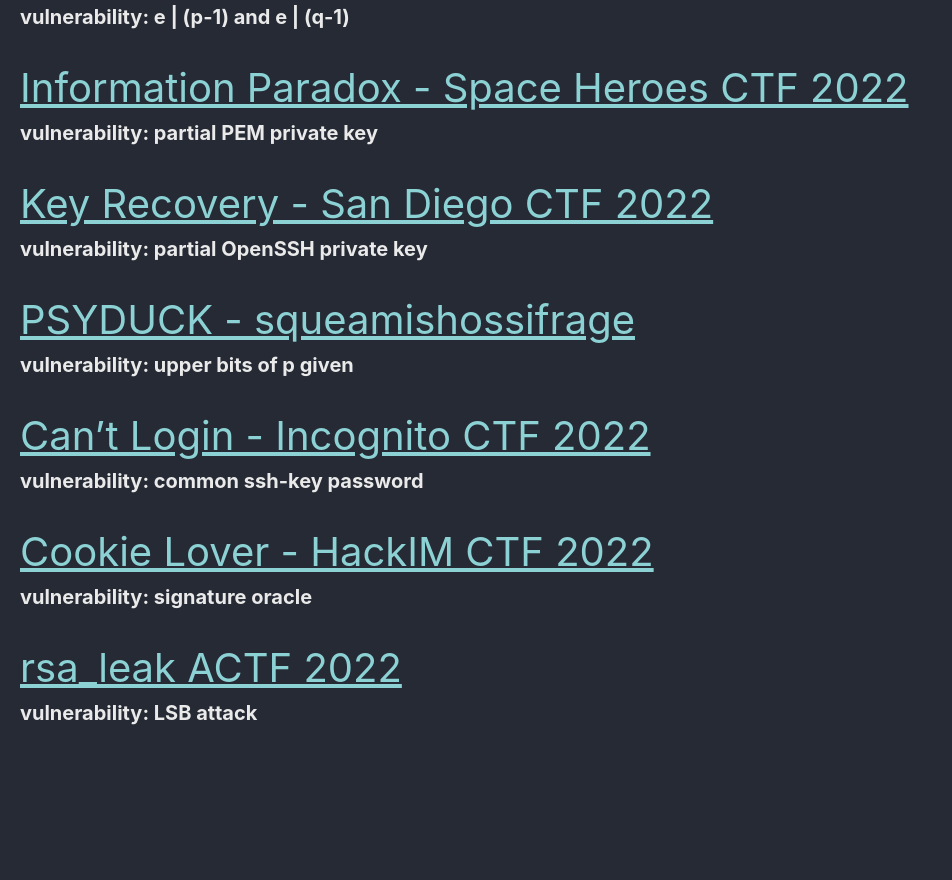
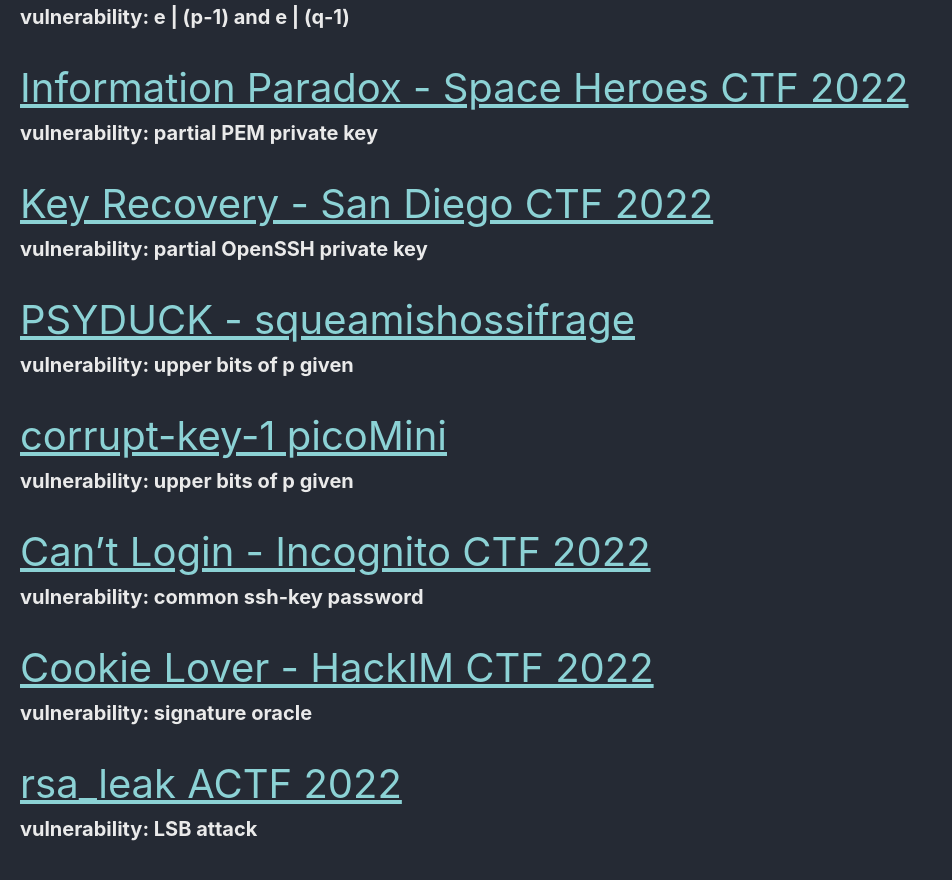
Before and after one commit to Connor-McCartney/Connor-McCartney.github.io, a Jekyll site: the page built from _pages/cryptography/rsa/rsa.md, in a window 1280 px wide and 900 px high, scrolled down 726 px. Shown: the top 880 px of the window, without its empty margins (0-952 px from the left). Built offline with Jekyll 4.4.1, drawn with Linux system fonts in a browser that asks for light colours; cached includes are drawn as plain includes; before the commit the page ends 1510 px from its top, so only the background shows below that.

Commit message:
Update rsa.md

```diff
--- a/_pages/cryptography/rsa/rsa.md
+++ b/_pages/cryptography/rsa/rsa.md
@@ -38,6 +38,10 @@ __vulnerability: partial OpenSSH private key__
 __vulnerability: upper bits of p given__
 
 
+<span style="font-size:2em;">   [corrupt-key-1 picoMini](/cryptography/rsa/corrupt-key-1-picoMini)       </span> <br>
+__vulnerability: upper bits of p given__
+
+
 <span style="font-size:2em;">   [Can't Login - Incognito CTF 2022](/cryptography/rsa/can't-login-ICTF-2022)       </span> <br>
 __vulnerability: common ssh-key password__
 
```
